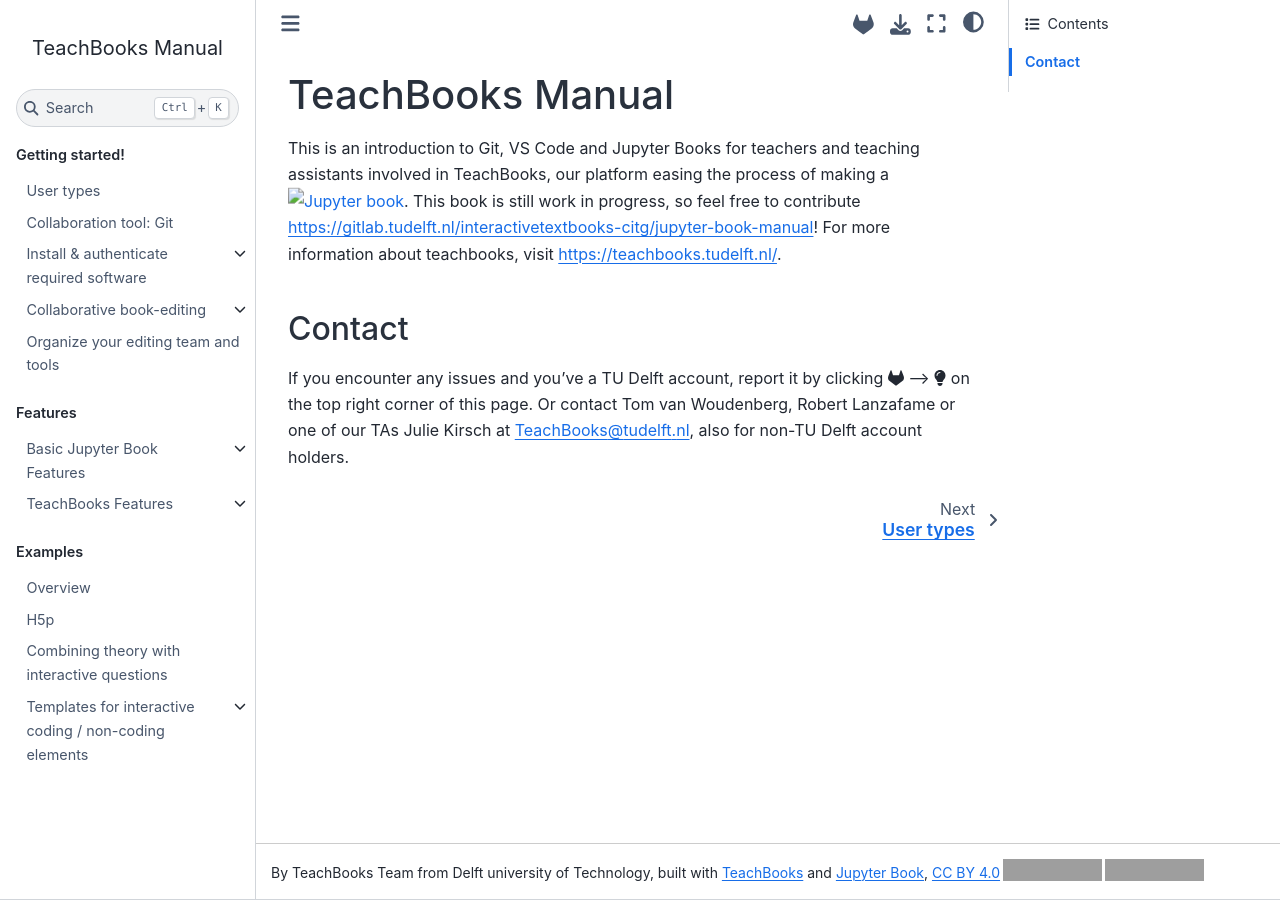
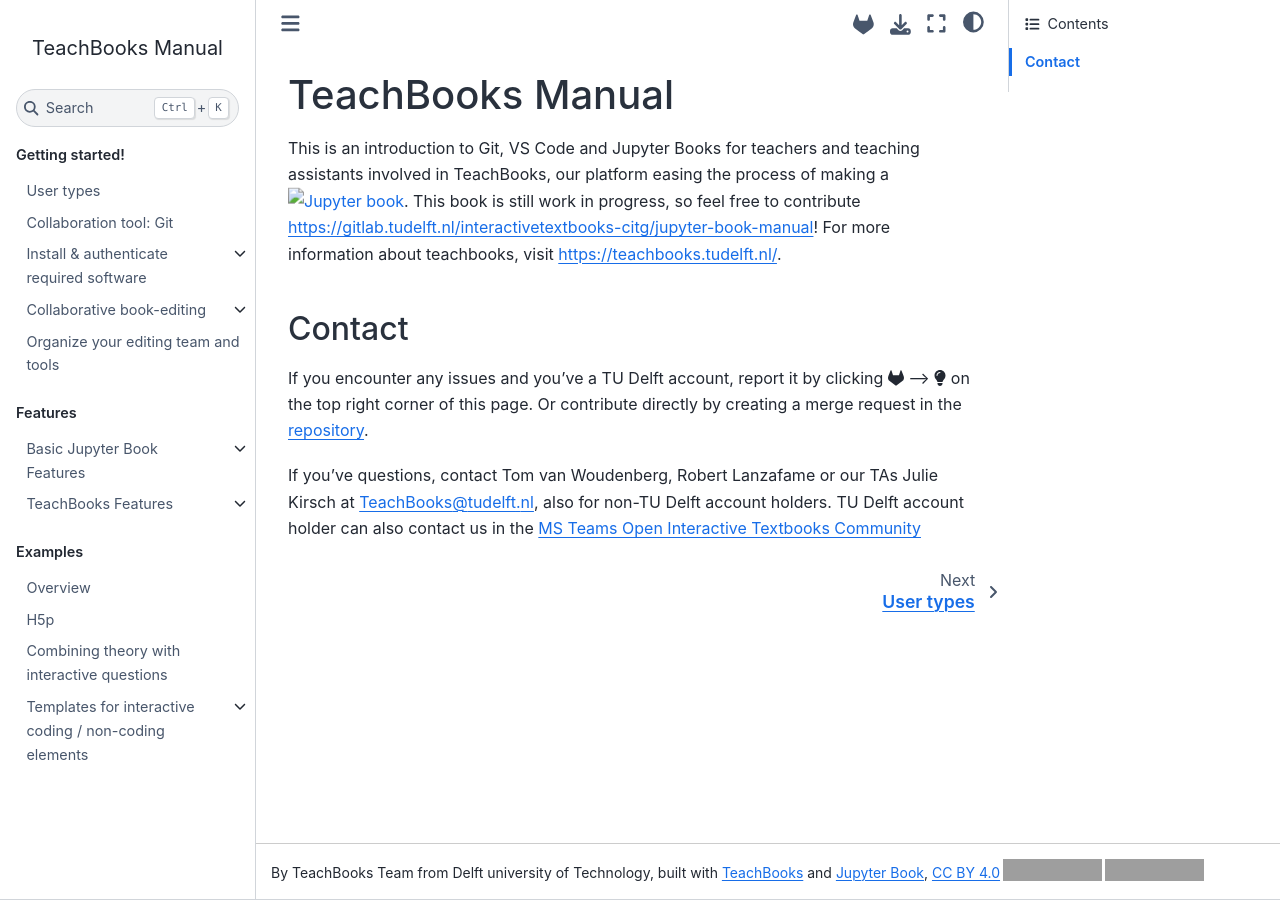
Before and after one commit to TeachBooks/mirror_teachbook_manual, a Jupyter Book: the page built from book/intro.md, in a window 1280 px wide. Built offline with Jupyter Book 1.0.4 settings and Sphinx 7.4.7 and the Sphinx Book theme 1.1.4, drawn with Linux system fonts in a browser that asks for light colours; pages that are not in the unit, such as notebooks, are missing from menus; comment, search, counter and statistics services are not loaded; grey boxes are pictures that could not be loaded.

Commit message:
Added contact information

```diff
--- a/book/intro.md
+++ b/book/intro.md
@@ -3,5 +3,6 @@
 This is an introduction to Git, VS Code and Jupyter Books for teachers and teaching assistants involved in TeachBooks, our platform easing the process of making a <a href="https://jupyterbook.org/"><img  style="display:inline-block; height:1.5em; width:auto; transform:translate(0, -0.15em)" src="images/logo-wide.svg" alt="Jupyter book"></a>. This book is still work in progress, so feel free to contribute https://gitlab.tudelft.nl/interactivetextbooks-citg/jupyter-book-manual! For more information about teachbooks, visit [https://teachbooks.tudelft.nl/](https://teachbooks.tudelft.nl/).
 
 ## Contact
-If you encounter any issues and you've a TU Delft account, report it by clicking  <svg class="svg-inline--fa fa-gitlab" aria-hidden="true" focusable="false" data-prefix="fab" data-icon="gitlab" role="img" xmlns="http://www.w3.org/2000/svg" viewBox="0 0 512 512" data-fa-i2svg=""><path fill="currentColor" d="M503.5 204.6L502.8 202.8L433.1 21.02C431.7 17.45 429.2 14.43 425.9 12.38C423.5 10.83 420.8 9.865 417.9 9.57C415 9.275 412.2 9.653 409.5 10.68C406.8 11.7 404.4 13.34 402.4 15.46C400.5 17.58 399.1 20.13 398.3 22.9L351.3 166.9H160.8L113.7 22.9C112.9 20.13 111.5 17.59 109.6 15.47C107.6 13.35 105.2 11.72 102.5 10.7C99.86 9.675 96.98 9.295 94.12 9.587C91.26 9.878 88.51 10.83 86.08 12.38C82.84 14.43 80.33 17.45 78.92 21.02L9.267 202.8L8.543 204.6C-1.484 230.8-2.72 259.6 5.023 286.6C12.77 313.5 29.07 337.3 51.47 354.2L51.74 354.4L52.33 354.8L158.3 434.3L210.9 474L242.9 498.2C246.6 500.1 251.2 502.5 255.9 502.5C260.6 502.5 265.2 500.1 268.9 498.2L300.9 474L353.5 434.3L460.2 354.4L460.5 354.1C482.9 337.2 499.2 313.5 506.1 286.6C514.7 259.6 513.5 230.8 503.5 204.6z"></path></svg> --> {fa}`lightbulb` on the top right corner of this page.
-Or contact Tom van Woudenberg, Robert Lanzafame or one of our TAs Julie Kirsch at TeachBooks@tudelft.nl, also for non-TU Delft account holders.
+If you encounter any issues and you've a TU Delft account, report it by clicking  <svg class="svg-inline--fa fa-gitlab" aria-hidden="true" focusable="false" data-prefix="fab" data-icon="gitlab" role="img" xmlns="http://www.w3.org/2000/svg" viewBox="0 0 512 512" data-fa-i2svg=""><path fill="currentColor" d="M503.5 204.6L502.8 202.8L433.1 21.02C431.7 17.45 429.2 14.43 425.9 12.38C423.5 10.83 420.8 9.865 417.9 9.57C415 9.275 412.2 9.653 409.5 10.68C406.8 11.7 404.4 13.34 402.4 15.46C400.5 17.58 399.1 20.13 398.3 22.9L351.3 166.9H160.8L113.7 22.9C112.9 20.13 111.5 17.59 109.6 15.47C107.6 13.35 105.2 11.72 102.5 10.7C99.86 9.675 96.98 9.295 94.12 9.587C91.26 9.878 88.51 10.83 86.08 12.38C82.84 14.43 80.33 17.45 78.92 21.02L9.267 202.8L8.543 204.6C-1.484 230.8-2.72 259.6 5.023 286.6C12.77 313.5 29.07 337.3 51.47 354.2L51.74 354.4L52.33 354.8L158.3 434.3L210.9 474L242.9 498.2C246.6 500.1 251.2 502.5 255.9 502.5C260.6 502.5 265.2 500.1 268.9 498.2L300.9 474L353.5 434.3L460.2 354.4L460.5 354.1C482.9 337.2 499.2 313.5 506.1 286.6C514.7 259.6 513.5 230.8 503.5 204.6z"></path></svg> --> {fa}`lightbulb` on the top right corner of this page. Or contribute directly by creating a merge request in the [repository](https://gitlab.tudelft.nl/interactivetextbooks-citg/jupyter-book-manual).
+
+If you've questions, contact Tom van Woudenberg, Robert Lanzafame or our TAs Julie Kirsch at TeachBooks@tudelft.nl, also for non-TU Delft account holders. TU Delft account holder can also contact us in the [MS Teams Open Interactive Textbooks Community](https://teams.microsoft.com/l/team/19%3Ah9-uRcP_yYauh-VuoPFozJVUvHVOB4a0mz1ZWvh4q4Q1%40thread.tacv2/conversations?groupId=3e88c1f3-4a4f-483a-a366-7e617de9ba99&tenantId=096e524d-6929-4030-8cd3-8ab42de0887b)
```
Also changed, not shown: README.md (+2 -0 lines).
